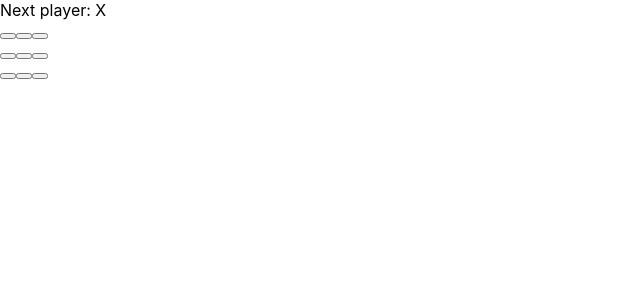
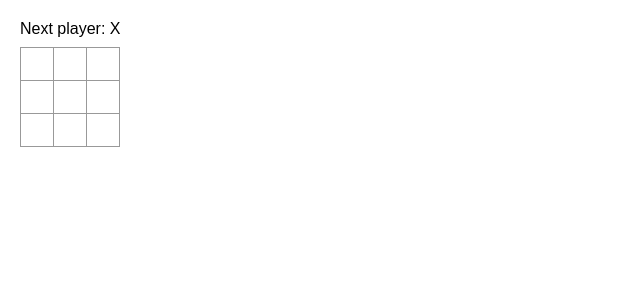
Before and after one commit to OliverOldenburg/Full-Stack, a React (Create React App) app in the folder Second Assignment React/second-assignment/: page / in a window 1280 px wide. Shown: the top 300 px of the page, without its empty margins (0-640 px from the left). Built offline with nearby package versions, Linux system fonts and the light colour scheme.

Commit message:
Added the missing css customization

```diff
--- a/Second Assignment React/second-assignment/src/index.css
+++ b/Second Assignment React/second-assignment/src/index.css
@@ -1,13 +1,90 @@
+* {
+  box-sizing: border-box;
+}
+
 body {
-  margin: 0;
-  font-family: -apple-system, BlinkMacSystemFont, 'Segoe UI', 'Roboto', 'Oxygen',
-    'Ubuntu', 'Cantarell', 'Fira Sans', 'Droid Sans', 'Helvetica Neue',
-    sans-serif;
-  -webkit-font-smoothing: antialiased;
-  -moz-osx-font-smoothing: grayscale;
+  font-family: sans-serif;
+  margin: 20px;
+  padding: 0;
+}
+
+h1 {
+  margin-top: 0;
+  font-size: 22px;
+}
+
+h2 {
+  margin-top: 0;
+  font-size: 20px;
+}
+
+h3 {
+  margin-top: 0;
+  font-size: 18px;
+}
+
+h4 {
+  margin-top: 0;
+  font-size: 16px;
+}
+
+h5 {
+  margin-top: 0;
+  font-size: 14px;
+}
+
+h6 {
+  margin-top: 0;
+  font-size: 12px;
 }
 
 code {
-  font-family: source-code-pro, Menlo, Monaco, Consolas, 'Courier New',
-    monospace;
+  font-size: 1.2em;
 }
+
+ul {
+  padding-inline-start: 20px;
+}
+
+* {
+  box-sizing: border-box;
+}
+
+body {
+  font-family: sans-serif;
+  margin: 20px;
+  padding: 0;
+}
+
+.square {
+  background: #fff;
+  border: 1px solid #999;
+  float: left;
+  font-size: 24px;
+  font-weight: bold;
+  line-height: 34px;
+  height: 34px;
+  margin-right: -1px;
+  margin-top: -1px;
+  padding: 0;
+  text-align: center;
+  width: 34px;
+}
+
+.board-row:after {
+  clear: both;
+  content: '';
+  display: table;
+}
+
+.status {
+  margin-bottom: 10px;
+}
+.game {
+  display: flex;
+  flex-direction: row;
+}
+
+.game-info {
+  margin-left: 20px;
+}
```
